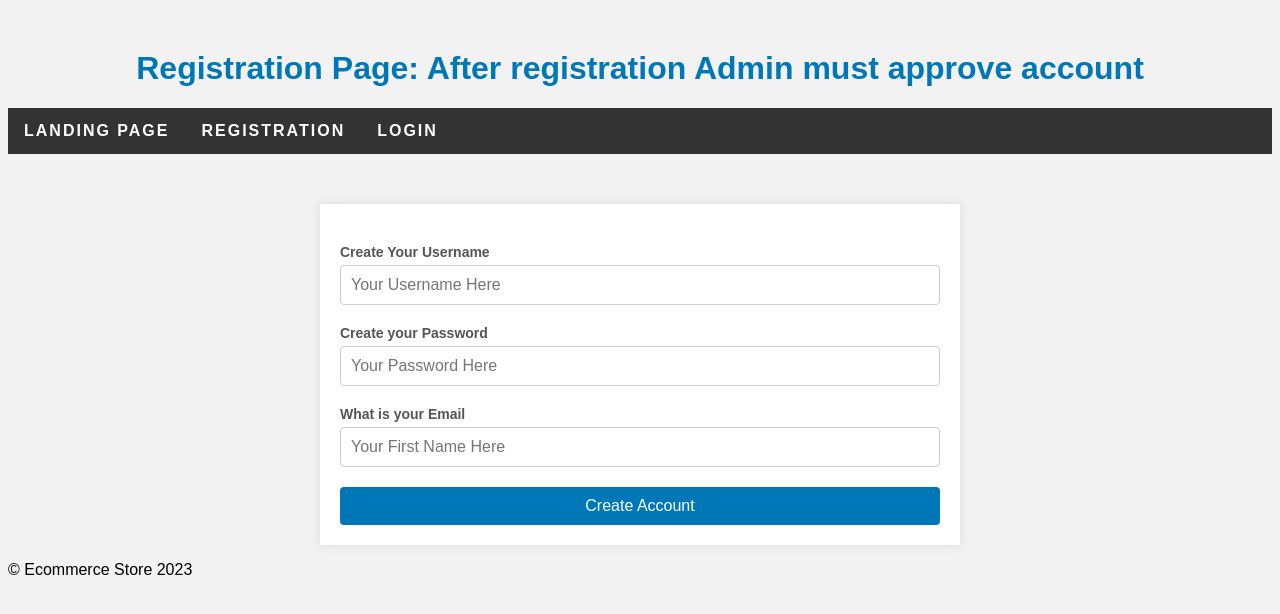
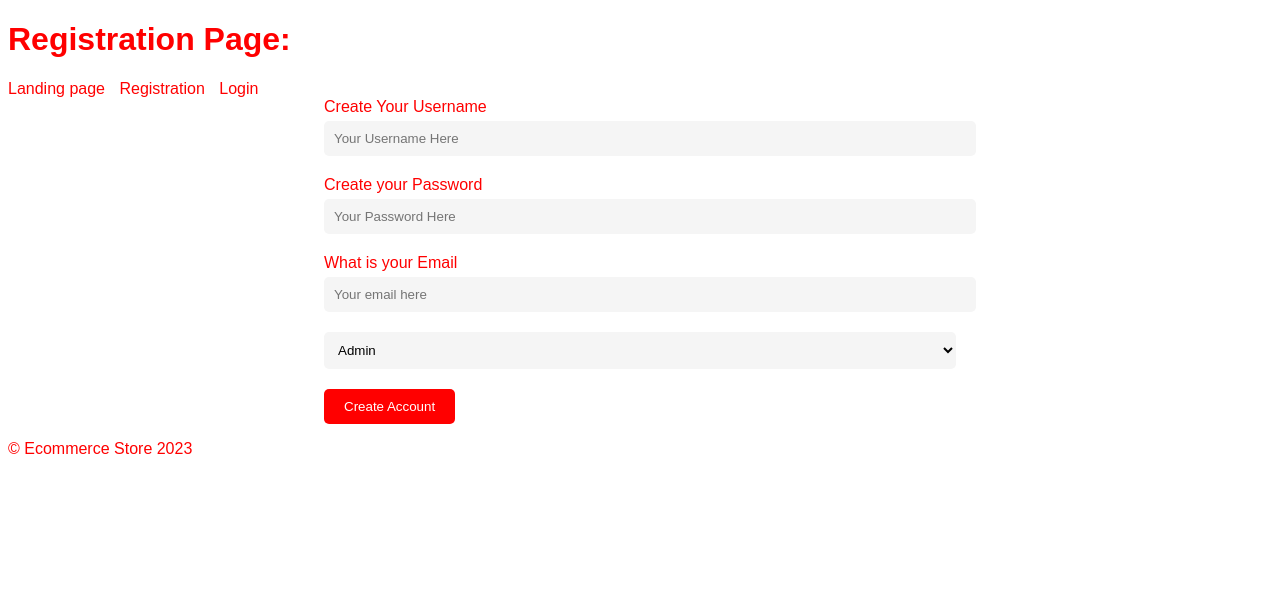
Before and after one commit to TrevorG03/CSET-SoftProj2, a Flask app: page /Registration in a window 1280 px wide. Shown: the top 614 px of the page. Run offline with Flask 3, Linux system fonts and the light colour scheme.

Commit message:
Registration page linked and works with sql

```diff
--- a/Templates/Registration.html
+++ b/Templates/Registration.html
@@ -5,91 +5,71 @@
     <title>Register</title>
     <style>
 body {
+  background-color: white;
+  color: red;
   font-family: Arial, sans-serif;
-            background-color: #f2f2f2;
 }
-        h1 {
-            color: #0077b6;
-            text-align: center;
-            margin-top: 50px;
+
+.container {
+  width: 50%;
+  margin: 0 auto;
 }
+
 ul {
-            list-style-type: none;
+  list-style: none;
   margin: 0;
   padding: 0;
-            overflow: hidden;
-            background-color: #333;
 }
+
 li {
-            float: left;
+  display: inline-block;
+  margin-right: 10px;
 }
-        li a {
-            display: block;
-            color: white;
-            text-align: center;
-            padding: 14px 16px;
+
+a {
+  color: red;
   text-decoration: none;
-            font-weight: bold;
-            text-transform: uppercase;
-            letter-spacing: 2px;
 }
-        li a:hover {
-            background-color: #111;
+
+a:hover {
+  text-decoration: underline;
 }
-        .container {
-            margin-top: 50px;
-            margin-left: auto;
-            margin-right: auto;
-            max-width: 600px;
-            padding: 20px;
-            background-color: white;
-            box-shadow: 0 0 10px rgba(0, 0, 0, 0.1);
-        }
+
 label {
   display: block;
-            margin-top: 20px;
   margin-bottom: 5px;
-            font-weight: bold;
-            font-size: 14px;
-            color: #555;
 }
+
 .input_field {
-            display: block;
   width: 100%;
   padding: 10px;
-            border: 1px solid #ccc;
-            border-radius: 4px;
-            font-size: 16px;
-            color: #444;
-            box-sizing: border-box;
   margin-bottom: 20px;
+  border: none;
+  border-radius: 5px;
+  background-color: #f5f5f5;
 }
+
 .input_submit {
-            display: block;
-            width: 100%;
-            padding: 10px;
-            background-color: #0077b6;
+  background-color: red;
   color: white;
-            font-size: 16px;
+  padding: 10px 20px;
   border: none;
-            border-radius: 4px;
+  border-radius: 5px;
   cursor: pointer;
-            transition: background-color 0.2s ease;
 }
+
 .input_submit:hover {
-            background-color: #005a8c;
+  background-color: #cc0000;
 }
     </style>
 </head>
 <body>
-<h1>Registration Page: After registration Admin must approve account</h1>
+    <h1>Registration Page:</h1>
     <ul>
         <li><a href="/">Landing page</a></li>
         <li><a href="/Registration">Registration</a></li>
         <li><a href="/Login">Login</a></li>
-
     </ul>
-
     <div class="container">
     <form action="{{ url_for('Registration')}}" method="POST">
         <label>Create Your Username</label>
@@ -97,11 +77,17 @@
         <label>Create your Password</label>
         <input type="password" id="password" name="password" placeholder="Your Password Here" class="input_field">
         <label>What is your Email</label>
-         <input type="text" id="first_name" name="first_name" placeholder="Your First Name Here" class="input_field">
+         <input type="text" id="email" name="email" placeholder="Your email here" class="input_field">
+        <select id="account_type" name="account_type" class="input_field">
+  <option value="Admin">Admin</option>
+  <option value="Vendor">Vendor</option>
+  <option value="User">User</option>
+</select>
             <button type="submit" id="btnInsert" class="input_submit">Create Account</button>
             <div id="lsOutput"></div>
         </form>
     </div>
+
     <footer>
         <p>&copy; Ecommerce Store 2023</p>
     </footer>
--- a/main.py
+++ b/main.py
@@ -1,10 +1,13 @@
-from flask import Flask, render_template, request, redirect, url_for,session
+from flask import Flask, render_template, request, redirect, url_for, session
 from sqlalchemy import Column, Integer, String, Numeric, create_engine, text
+
 app = Flask(__name__)
-conn_str = "mysql://root:Treyjg2121@localhost/bank_accounts"
-engine = create_engine(conn_str, echo = True)
+app.config['SECRET_KEY'] = 'BigSecret'
+
+conn_str = "mysql://root:Treyjg2121@localhost/ecommerce"
+engine = create_engine(conn_str, echo=True)
 conn = engine.connect()
-app.config['SECRET_KEY'] = 'BigSecret'
+
 @app.route("/", methods=['GET','POST'])
 def index():
     return render_template("index.html")
@@ -15,7 +18,23 @@ def Login():
 
 @app.route("/Registration", methods=['GET','POST'])
 def Registration():
-    return render_template("Registration.html")
+    if request.method == 'POST':
+        username = request.form['username']
+        password = request.form['password']
+        email = request.form['email']
+        account_type = request.form['account_type']
+        query = text(
+            "INSERT INTO accounts(username,password,email,account_type)"
+            "VALUES(:username, :password, :email, :account_type)")
+        params = {"username": username,"password":password,"email":email,"account_type":account_type}
+        with engine.connect() as conn:
+            conn.execute(query, params)
+            conn.commit()
+        return redirect(url_for('Login'))
+    else:
+        return render_template("Registration.html")
+
+
 
 if __name__ == '__main__':
     app.run(debug=True)
```
Lines whose indentation alone changed are shown as unchanged.
